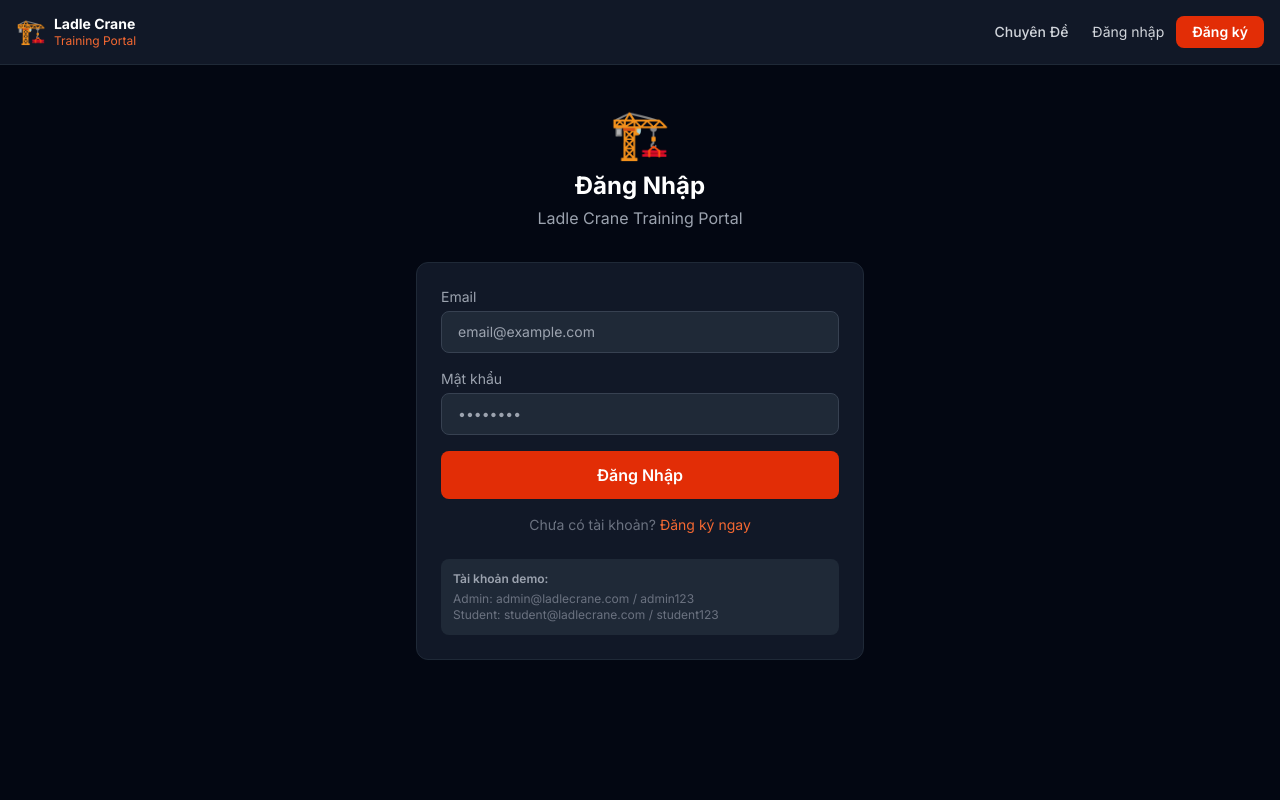
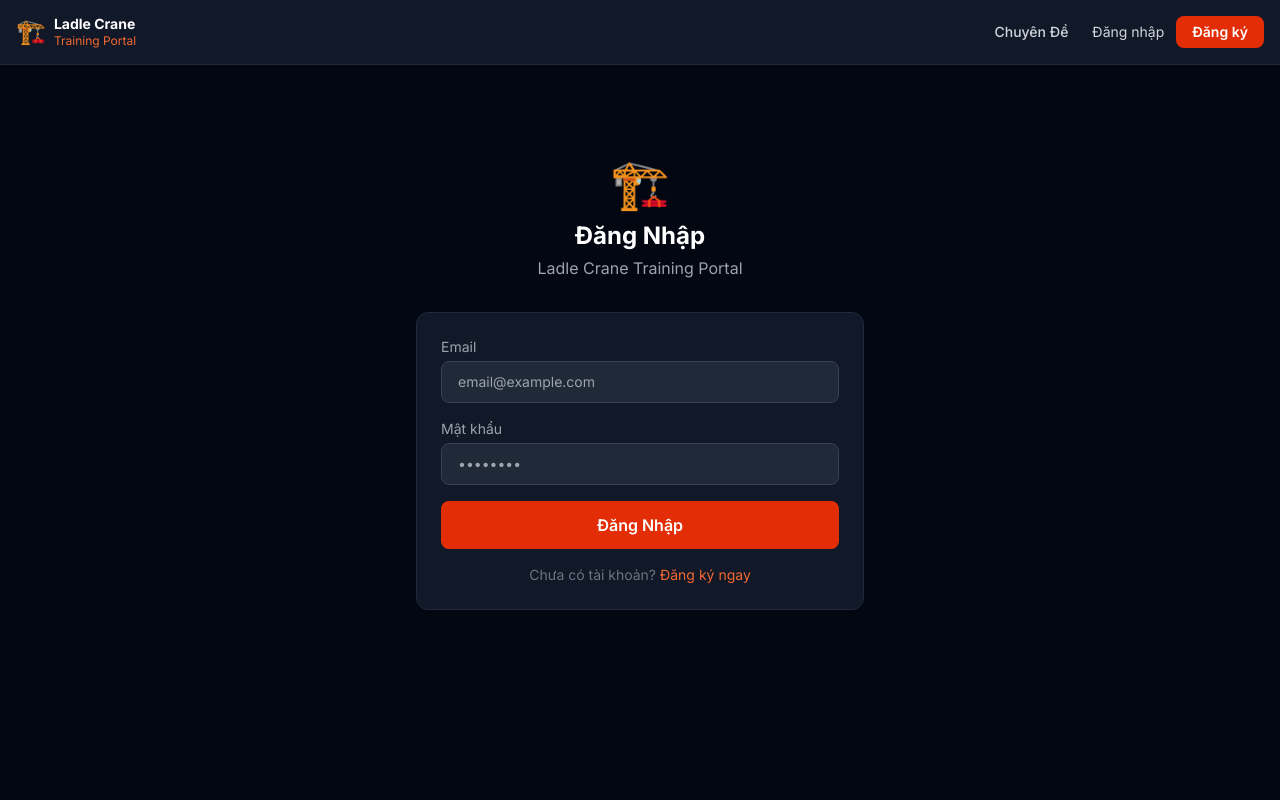
Before and after one commit to hongvan22-work/ladle-crane-training, a Next.js app: page /auth/login in a window 1280 px wide. Shown: the top 800 px of the page. Built offline with nearby package versions, Linux system fonts and the light colour scheme; no server answers.

Commit message:
remove demo account info from login page

```diff
--- a/src/app/auth/login/page.tsx
+++ b/src/app/auth/login/page.tsx
@@ -78,11 +78,6 @@ export default function LoginPage() {
             </Link>
           </div>
 
-          <div className="mt-6 p-3 bg-gray-800 rounded-lg text-xs text-gray-500">
-            <div className="font-semibold text-gray-400 mb-1">Tài khoản demo:</div>
-            <div>Admin: admin@ladlecrane.com / admin123</div>
-            <div>Student: student@ladlecrane.com / student123</div>
-          </div>
         </div>
       </div>
     </div>
```
